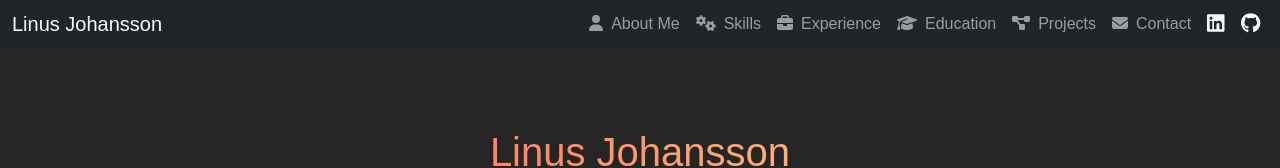
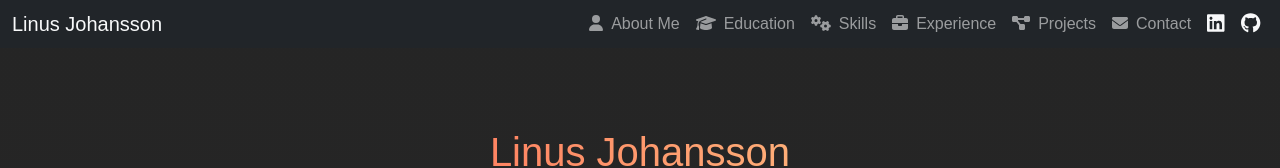
Before and after one commit to j0hanz/j0hanz-portfolio, a React (Create React App) app: page / in a window 1280 px wide. Shown: the top 168 px of the page. Built offline with nearby package versions, Linux system fonts and the light colour scheme.

Commit message:
Moved Education link

```diff
--- a/src/components/NavBar.js
+++ b/src/components/NavBar.js
@@ -24,6 +24,10 @@ const NavBar = () => (
             <FontAwesomeIcon icon={faUser} className="me-2" />
             About Me
           </Nav.Link>
+          <Nav.Link href="#education">
+            <FontAwesomeIcon icon={faGraduationCap} className="me-2" />
+            Education
+          </Nav.Link>
           <Nav.Link href="#skills">
             <FontAwesomeIcon icon={faCogs} className="me-2" />
             Skills
@@ -32,10 +36,7 @@ const NavBar = () => (
             <FontAwesomeIcon icon={faBriefcase} className="me-2" />
             Experience
           </Nav.Link>
-          <Nav.Link href="#education">
-            <FontAwesomeIcon icon={faGraduationCap} className="me-2" />
-            Education
-          </Nav.Link>
+
           <Nav.Link href="#portfolio">
             <FontAwesomeIcon icon={faProjectDiagram} className="me-2" />
             Projects
```
